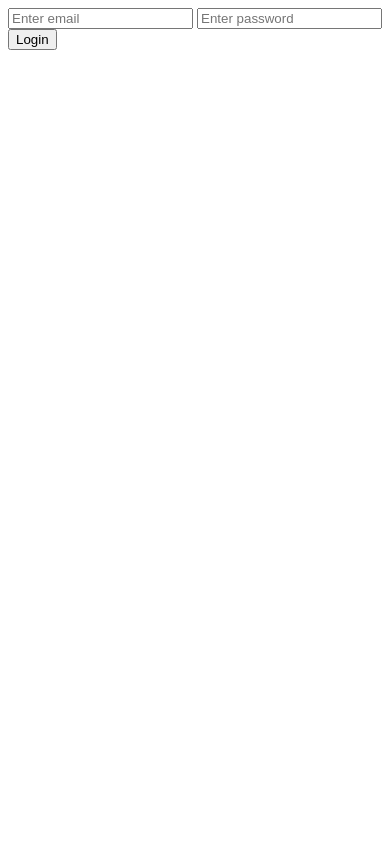
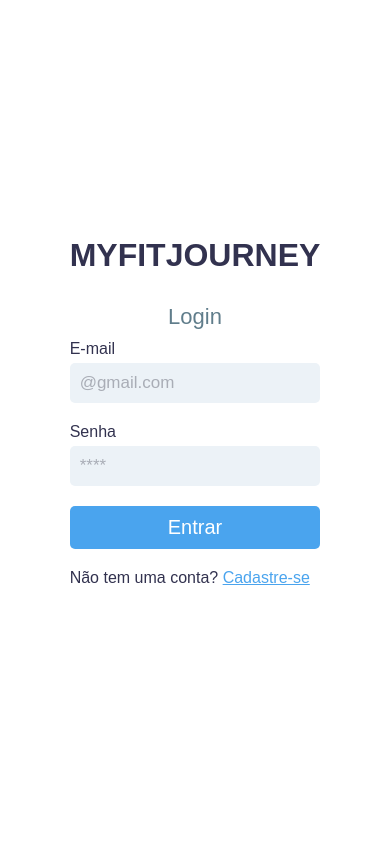
Before and after one commit to luizgustavogz/MyFitJourney-TCC, a PHP site: page /login.php in a window 390 px wide. Run offline with PHP 8.4, Linux system fonts and the light colour scheme.

Commit message:
Update login.php

```diff
--- /dev/null
+++ b/assets/css/login.css
@@ -0,0 +1,179 @@
+* {
+    margin: 0;
+    padding: 0;
+    box-sizing: border-box;
+    font-family: Arial, Helvetica, sans-serif;
+}
+
+.container-login {
+    position: relative;
+    width: 100%;
+    height: 100vh;
+    display: flex;
+}
+
+.img-box {
+    width: 50%;
+    height: 100%;
+    background-color: #5bb4ff;
+    padding: 20px;
+}
+
+.img-box img {
+    width: 100%;
+    height: 100%;
+}
+
+.content-box {
+    display: flex;
+    justify-content: center;
+    align-items: center;
+    width: 50%;
+    height: 100%;
+}
+
+.content-box .form-box {
+    width: 50%;
+}
+
+.content-box .form-box .ul {
+    display: flex;
+    align-items: center;
+    justify-content: center;
+}
+
+.content-box .form-box .ul li {
+    list-style: none;
+    width: 60px;
+    height: 60px;
+    display: flex;
+    justify-content: center;
+    align-items: center;
+    border-radius: 50%;
+    margin: 0 7px;
+    cursor: pointer;
+    transition: 0.3s;
+}
+
+.content-box .form-box .ul li:hover {
+    background: #e4e4e4;
+}
+
+.form-box .ul li img {
+    width: 40px;
+}
+
+.content-box .form-box h2 {
+    color: #32324f;
+    font-weight: 600;
+    font-size: 2em;
+    text-transform: uppercase;
+    margin-bottom: 15px;
+    text-align: center;
+}
+
+.content-box .form-box .input-box {
+    margin-bottom: 20px;
+}
+
+.content-box .form-box .input-box input {
+    width: 100%;
+    padding: 10px;
+    outline: none;
+    font-weight: 400;
+    border: none;
+    font-size: 17px;
+    color: #32324f;
+    background-color: #ecf2f7;
+    border-radius: 5px;
+}
+
+.content-box .form-box .input-box span {
+    font-size: 16px;
+    margin-bottom: 5px;
+    display: inline-block;
+    color: #32324f;
+    font-weight: 400;
+}
+
+.content-box .form-box .input-box input::placeholder {
+    color: #a9adb6;
+}
+
+.content-box .form-box .input-box input[type=submit] {
+    background: #4aa4ee;
+    color: #fff;
+    outline: none;
+    border: none;
+    font-weight: 500;
+    cursor: pointer;
+    font-size: 20px;
+    transition: 0.3s;
+}
+
+.content-box .form-box .input-box input[type=submit]:hover {
+    background: #3286ca;
+}
+
+.content-box .form-box .remember{
+    margin-bottom: 20px;
+    color: #32324f;
+    font-weight: 400;
+    font-size: 14px;
+    cursor: pointer;
+    display: flex;
+    justify-content: space-between;
+}
+
+.content-box .form-box .remember a{
+    text-decoration: none;
+    color: #4aa4ee;
+}
+.content-box .form-box .remember a:hover{
+    color: #3286ca;
+}
+
+.content-box .form-box .input-box p {
+    color: #32324f;
+}
+.content-box .form-box .input-box p a{
+    color: #4aa4ee;
+}
+
+.content-box .form-box .input-box p a:hover{
+    color: #3286ca;
+}
+.content-box .form-box h3
+{
+    color: #607d8b;
+    text-decoration: none;
+    margin: 40px 0 15px;
+    font-weight: 500;
+    text-align: center;
+    font-size: 22px;
+}
+@media (max-width:868px) {
+    .container-login .img-box{
+        display: none;
+    }
+    .container-login .content-box{
+        width: 100%;
+    }
+    .container-login .content-box .form-box{
+        width: 100%;
+        padding: 40px;
+        background: white;
+        margin: 50px;
+    }
+    .container-login .content-box .form-box h3{
+        margin: 30px 0 10px;
+    }
+}
+@media (max-width:450px) {
+    .container-login .content-box .form-box .remember{
+        flex-wrap: wrap;
+    }
+    .container-login .content-box .form-box .remember a{
+        margin-top: 20px;
+    }
+}
--- a/cadastro.php
+++ b/cadastro.php
@@ -78,7 +78,8 @@
                 VALUES ('" . $nome_completo . "', '" . $email . "', '" . $encrypted_password . "', '" . $verification_code . "', NULL)";
             mysqli_query($conn, $sql);
 
-            header("Location: email-verification.php?email=" . $email);
+            // header("Location: emailVerification.php?email=" . $email);
+            header("Location: login.php");
             exit();
         } catch (Exception $e) {
             echo "Erro ao enviar email. Mailer Error: {$mail->ErrorInfo}";
--- a/login.php
+++ b/login.php
@@ -4,39 +4,81 @@
         $email = $_POST["email"];
         $password = $_POST["password"];
 
-        // connect with database
+        // Conexão com o banco
         $conn = mysqli_connect("localhost", "root", "", "myfitjourney");
 
-        // check if credentials are okay, and email is verified
+        // Validação dos dados e e-mail verificado
         $sql = "SELECT * FROM tblusuario WHERE vchEmail = '" . $email . "'";
         $result = mysqli_query($conn, $sql);
 
         if (mysqli_num_rows($result) == 0)
         {
-            die("Email not found.");
+            die('<script>
+            alert("E-MAIL NÃO REGISTRADO OU INCORRETO.\nTENTE NOVAMENTE");
+            window.location="./login.php";
+            </script>');
         }
 
         $user = mysqli_fetch_object($result);
 
         if (!password_verify($password, $user->vchSenha))
         {
-            die("Password is not correct");
+            die('<script>
+            alert("SENHA INCORRETA\nTENTE NOVAMENTE");
+            window.location="./login.php";
+            </script>');
         }
 
         if ($user->dtmVerificadoEm == null)
         {
-            die("Please verify your email <a href='email-verification.php?email=" . $email . "'>from here</a>");
+            die('<script>
+            alert("VALIDAÇÃO DE E-MAIL PENDENTE.\nPOR FAVOR, VALIDE SEU E-MAIL PARA REALIZAR O LOGIN AQUI:");
+            window.location="emailVerification.php?email=' . $email . '";
+            </script>');
         }
 
-        echo "<p>Your login logic here</p>";
-        header("Location: index.php");
+        header("Location: ./index.php");
         exit();
     }
 ?>
 
-<form method="POST">
-    <input type="email" name="email" placeholder="Enter email" required />
-    <input type="password" name="password" placeholder="Enter password" required />
+<head>
+        <meta charset="UTF-8">
+        <meta http-equiv="X-UA-Compatible" content="IE=edge">
+        <meta name="viewport" content="width=device-width, initial-scale=1.0">
+        <link rel="stylesheet" href="./assets/css/login.css">
+        <title>MyFitJourney | Login</title>
+</head>
 
-    <input type="submit" name="login" value="Login">
-</form>
+<body>
+    <div class="container-login">
+        <div class="img-box">
+            <img src="./assets/img/login.svg">
+        </div>
+        <div class="content-box">
+            <div class="form-box">
+                <h2>MyFitJourney</h2>
+                <h3>Login</h3>
+                <form method="POST">
+                    <div class="input-box">
+                        <span>E-mail</span>
+                        <input type="email" name="email" placeholder="@gmail.com" required />
+                    </div>
+
+                    <div class="input-box">
+                        <span>Senha</span>
+                        <input type="password" name="password" placeholder="****" required />
+                    </div>
+
+                    <div class="input-box">
+                        <input type="submit" name="login" value="Entrar">
+                    </div>
+
+                    <div class="input-box">
+                        <p>Não tem uma conta? <a href="cadastro.php">Cadastre-se</a></p>
+                    </div>
+                </form>
+            </div>
+        </div>
+    </div>
+</body>
```
Also changed, not shown: email-verification.php (deleted, +0 -29 lines), emailVerification.php (added, +33 -0 lines), assets/img/instagram-icon.svg (added), assets/img/linkedin-icon.svg (added), assets/img/login.svg (added), assets/img/twitter-icon.svg (added).
